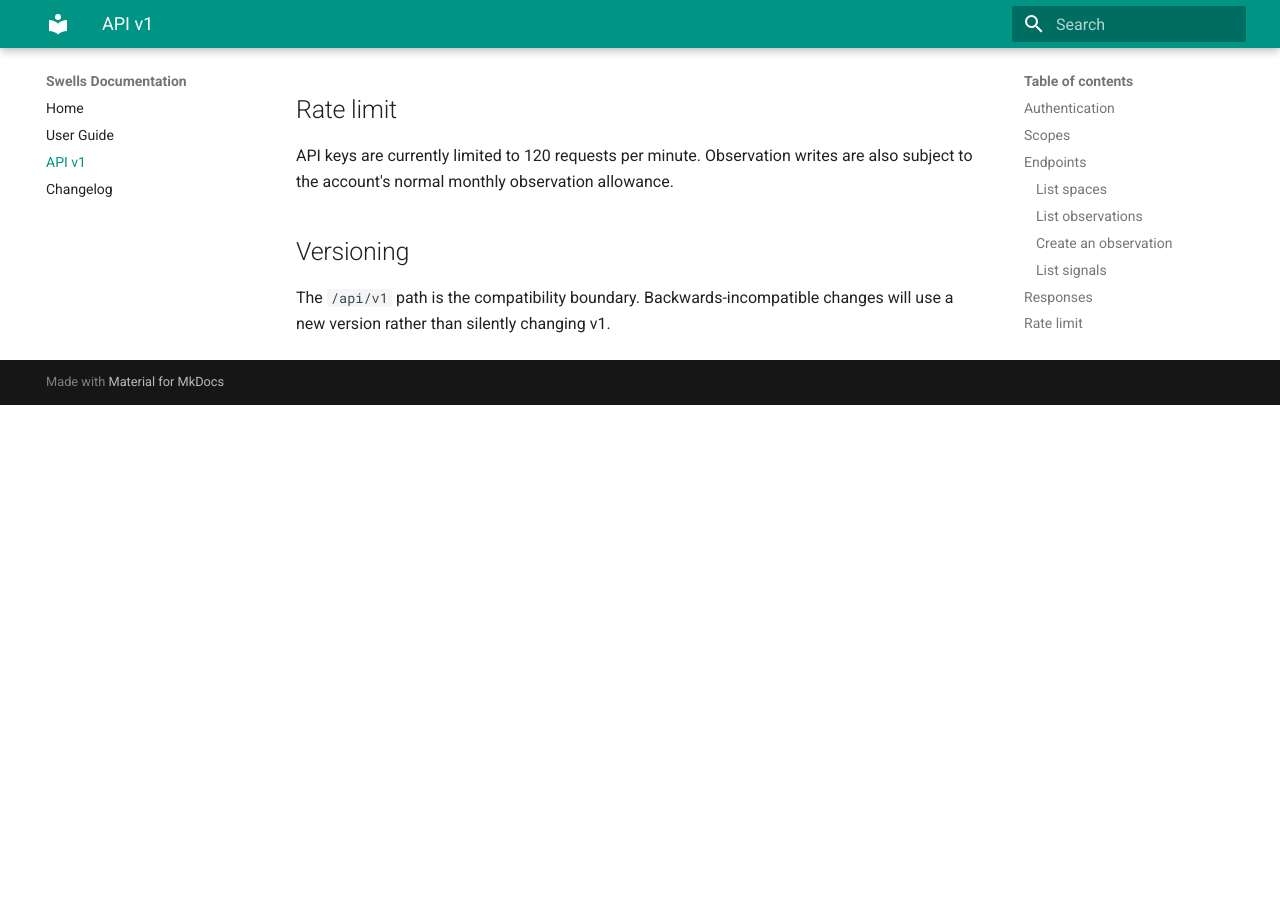
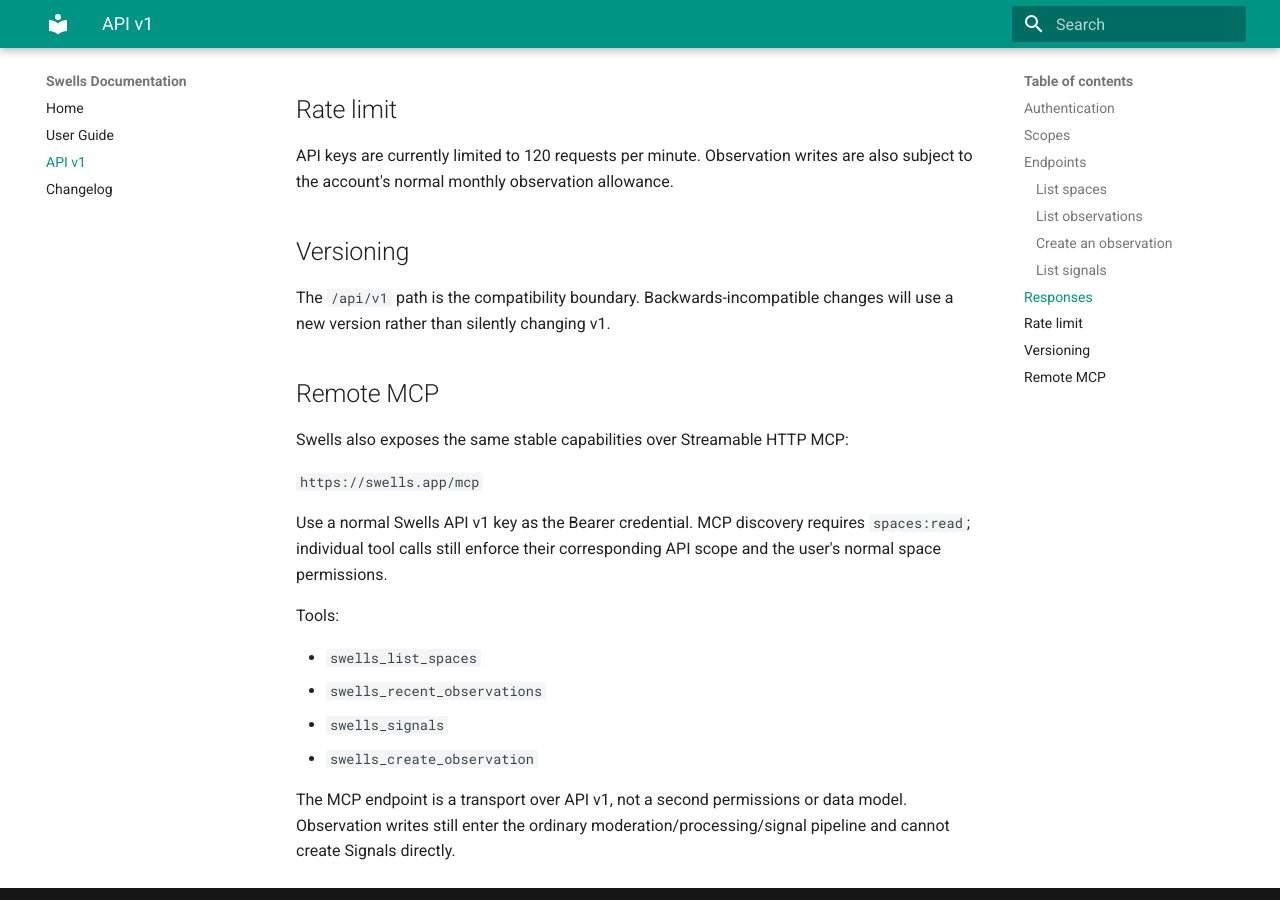
Before and after one commit to tomcwxyz/undercurrent, an MkDocs documentation site: the page built from docs/api-v1.md, in a window 1280 px wide and 900 px high, scrolled down 2693 px. Built offline with MkDocs 1.6.1 and Material for MkDocs 9.7.7, drawn with Linux system fonts in a browser that asks for light colours; before the commit the page ends 3098 px from its top, so only the background shows below that.

Commit message:
Document Swells remote MCP

```diff
--- a/docs/api-v1.md
+++ b/docs/api-v1.md
@@ -125,3 +125,25 @@
 
 The `/api/v1` path is the compatibility boundary. Backwards-incompatible
 changes will use a new version rather than silently changing v1.
+
+
+## Remote MCP
+
+Swells also exposes the same stable capabilities over Streamable HTTP MCP:
+
+`https://swells.app/mcp`
+
+Use a normal Swells API v1 key as the Bearer credential. MCP discovery requires
+`spaces:read`; individual tool calls still enforce their corresponding API
+scope and the user's normal space permissions.
+
+Tools:
+
+- `swells_list_spaces`
+- `swells_recent_observations`
+- `swells_signals`
+- `swells_create_observation`
+
+The MCP endpoint is a transport over API v1, not a second permissions or data
+model. Observation writes still enter the ordinary moderation/processing/signal
+pipeline and cannot create Signals directly.
```
